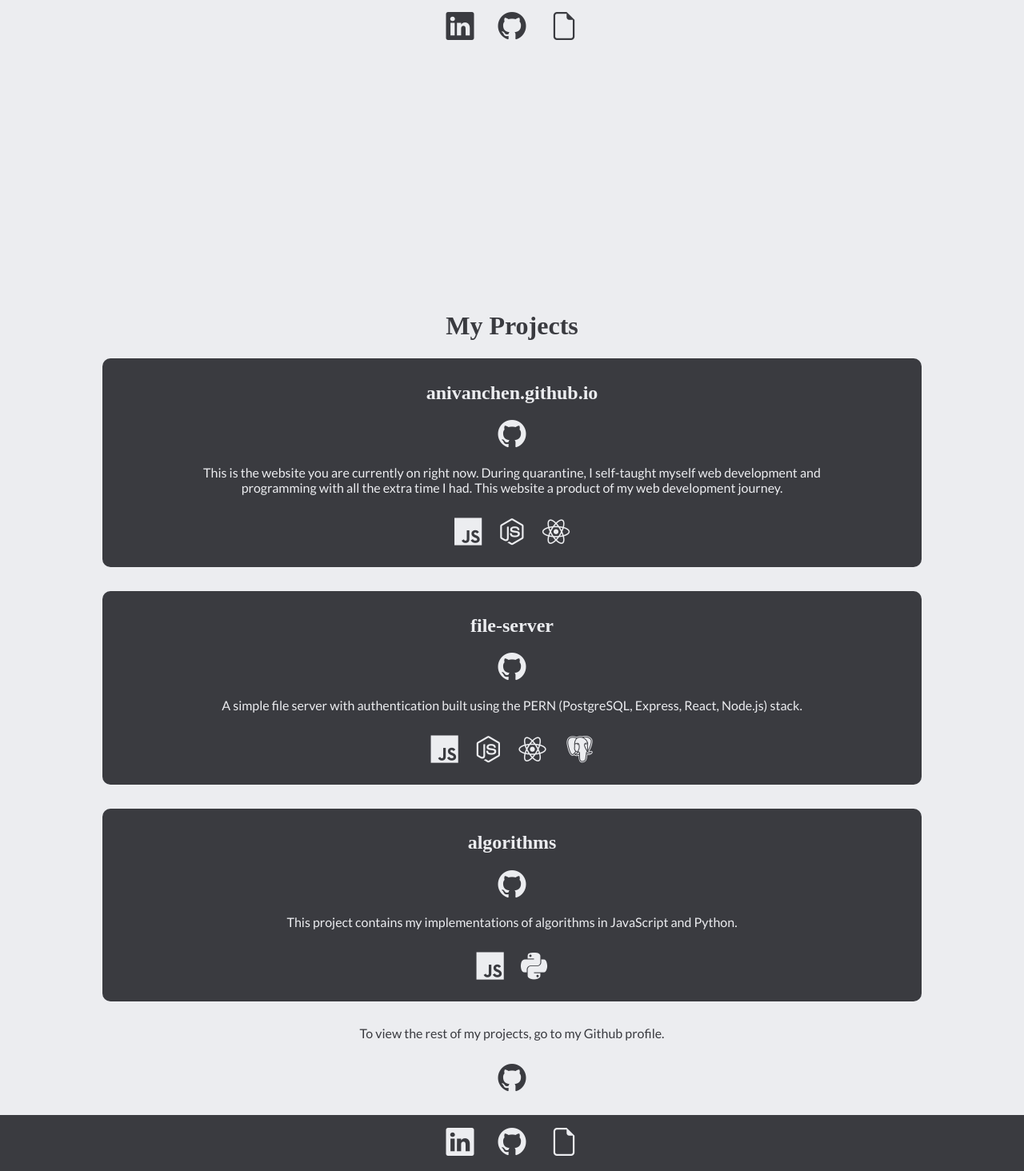
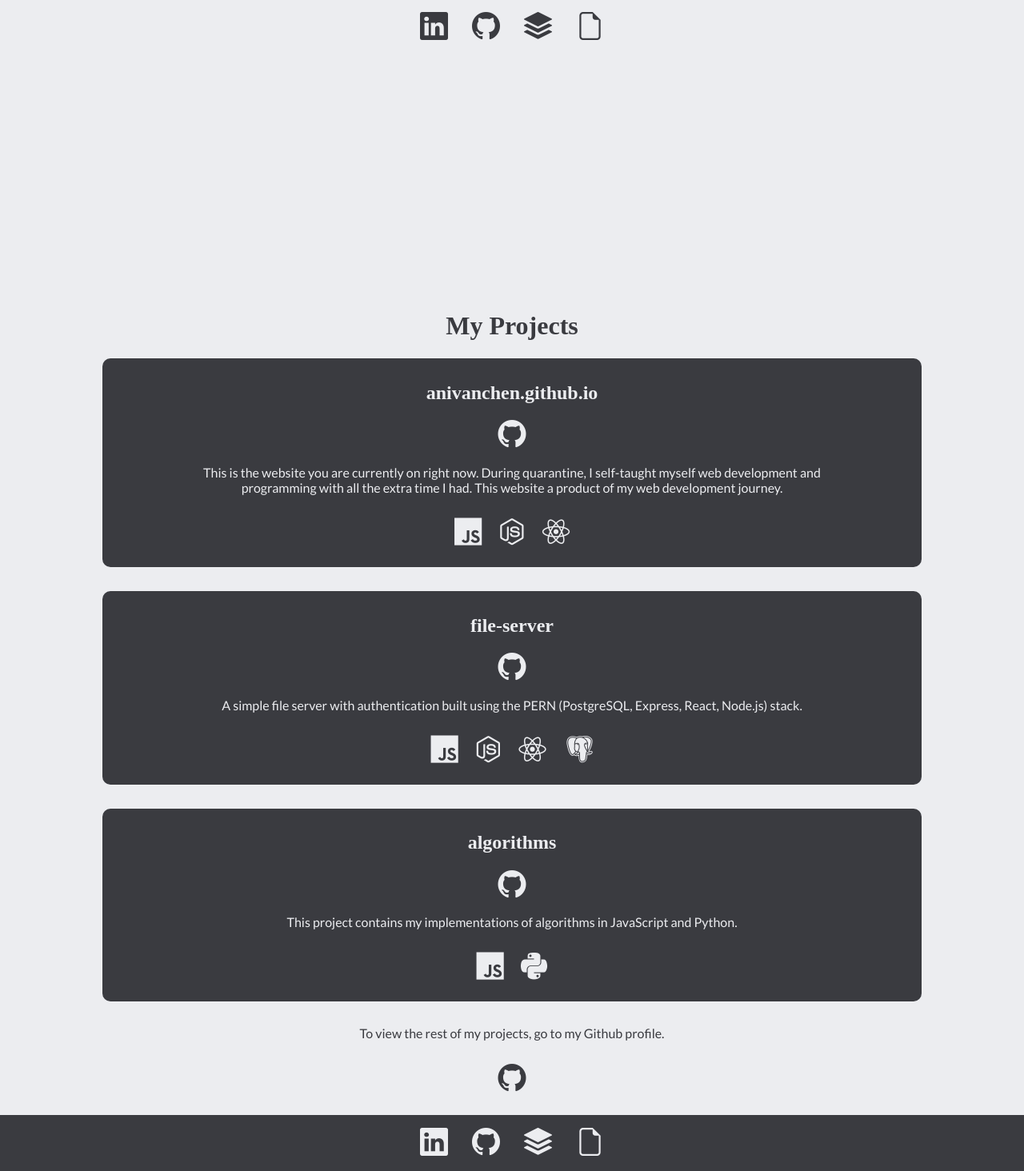
Before and after one commit to anivanchen/ivanchen.dev, a React (Create React App) app: page / in a window 1280 px wide. Shown: the part 432-1896 px from the top of the page at 80% size. Built offline with nearby package versions, Linux system fonts and the light colour scheme; a web font is replaced by a local one.

Commit message:
Added StackOverflow Media Button

```diff
--- a/src/App.css
+++ b/src/App.css
@@ -105,11 +105,6 @@ html, body {
     transform: translate(-50%, -50%);
     z-index: 999;
     pointer-events: none;
-}
-
-.cursor-change {
-    transform: scale(200%);
-    transition: fadeout 500ms linear;
 }
 
 .opening-wrapper {
@@ -282,10 +277,6 @@ a.dark:visited, i.dark:visited {
     color: var(--color);
 }
 
-.no-decor {
-    text-decoration: none;
-}
-
 .bi {
     padding: 5px;
     font-size: 35px;
--- a/src/App.js
+++ b/src/App.js
@@ -52,6 +52,7 @@ function App() {
 
             <a className="social-media-button dark" href="https://linkedin.com/in/ivan-chen-9b85481b6"><i class="bi bi-linkedin"></i></a>
             <a className="social-media-button dark" href="https://github.com/anivanchen"><i class="bi bi-github"></i></a>
+            <a className="social-media-button dark" href="https://stackoverflow.com/users/14101065/ivan-chen"><i class="bi bi-stack"></i></a>
             <a className="social-media-button dark" href="/"><i class="bi bi-file-earmark"></i></a>
 
           </div>
@@ -104,9 +105,10 @@ function App() {
 
         <div className="footer">
 
-          <a className="cursor-affector social-media-button" href="https://linkedin.com/in/ivan-chen-9b85481b6"><i class="bi bi-linkedin"></i></a>
-          <a className="cursor-affector social-media-button" href="https://github.com/anivanchen"><i class="bi bi-github"></i></a>
-          <a className="cursor-affector social-media-button" href="/"><i class="bi bi-file-earmark"></i></a>
+          <a className="social-media-button" href="https://linkedin.com/in/ivan-chen-9b85481b6"><i class="bi bi-linkedin"></i></a>
+          <a className="social-media-button" href="https://github.com/anivanchen"><i class="bi bi-github"></i></a>
+          <a className="social-media-button" href="https://stackoverflow.com/users/14101065/ivan-chen"><i class="bi bi-stack"></i></a>
+          <a className="social-media-button" href="/"><i class="bi bi-file-earmark"></i></a>
 
         </div>
       </Fragment>
```
